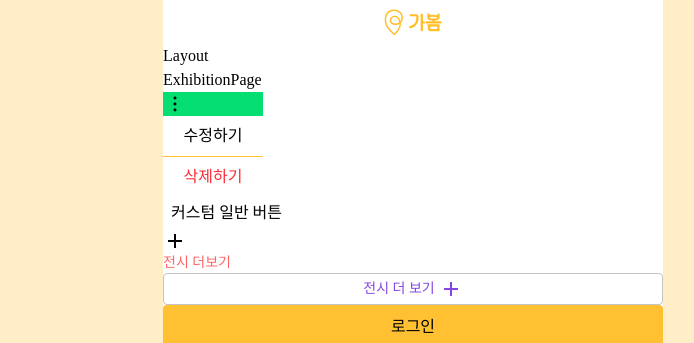
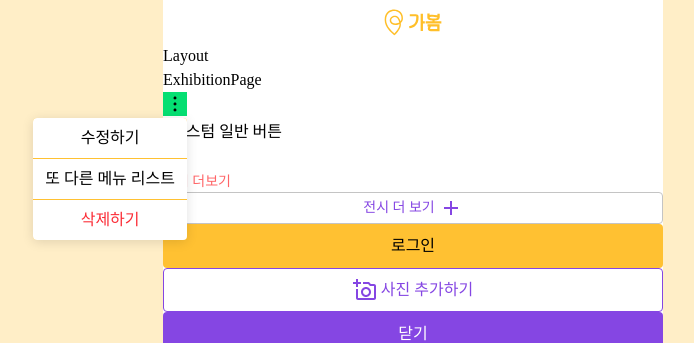
Before and after one commit to hyny-hyuny/gabom-react, a React (Vite) app: page /exhibition in a window 1280 px wide. Shown: the top 343 px of the page, without its empty margins (227-921 px from the left). Built offline with nearby package versions, Linux system fonts and the light colour scheme; a web font is replaced by a local one.

Commit message:
[Feat] PopoverMenu 임시구현 및 스타일링 수정

```diff
--- a/src/components/molecules/MoreMenu.tsx
+++ b/src/components/molecules/MoreMenu.tsx
@@ -7,11 +7,12 @@ function MoreMenu() {
 
   const handleMoreBtn = () => {
     console.log('더 보기 버튼 버튼');
+    setIsOpened((prev) => !prev);
   };
 
   return (
     <div className="relative bg-green-400 w-fit h-fit">
-      <button className="cursor-pointer block">
+      <button className="cursor-pointer block" onClick={handleMoreBtn}>
         <MoreIcon width={24} height={24} />
       </button>
       <PopoverMenu isOpened={isOpened} />
--- a/src/components/molecules/PopoverMenu.tsx
+++ b/src/components/molecules/PopoverMenu.tsx
@@ -2,16 +2,23 @@ import { tm } from '@/utils/tw-merge';
 import Button from '../atoms/Button';
 import LinkButton from '../atoms/LinkButton';
 
-function PopoverMenu() {
-  const popoverList: string[] = ['수정하기', '삭제하기'];
+interface PopoverMenuProps {
+  isOpened: boolean;
+}
+
+function PopoverMenu({ isOpened = false }: PopoverMenuProps) {
+  const popoverList: string[] = ['수정하기', '또 다른 메뉴 리스트', '삭제하기'];
 
   return (
-    <div className={tm('w-25 bg-green-400')}>
-      <ul className={tm('flex flex-col gap-[1px] bg-primary rounded-2xs')}>
+    <div
+      role="menu"
+      className={tm(
+        'min-w-25 max-w-[200px] absolute top-[110%] right-0 overflow-hidden rounded-2xs shadow-low',
+        isOpened ? 'block' : 'hidden'
+      )}
+    >
+      <ul className={tm('flex flex-col gap-[1px] bg-primary text-center')}>
         {popoverList.map((item, index) => {
-          console.log(item);
-          console.log(item === '삭제하기');
-
           let list;
           if (item === '삭제하기') {
             list = (
@@ -25,7 +32,7 @@ function PopoverMenu() {
               <LinkButton
                 customClass={tm(`bg-transparent py-custom-3 no-underline`)}
                 label={item}
-                pathName=""
+                pathName="#"
               ></LinkButton>
             );
           }
@@ -33,7 +40,7 @@ function PopoverMenu() {
           return (
             <li
               key={index}
-              className="flex justify-center items-center bg-white"
+              className="flex justify-center items-center bg-white px-custom-4 whitespace-nowrap"
             >
               {list}
             </li>
```
